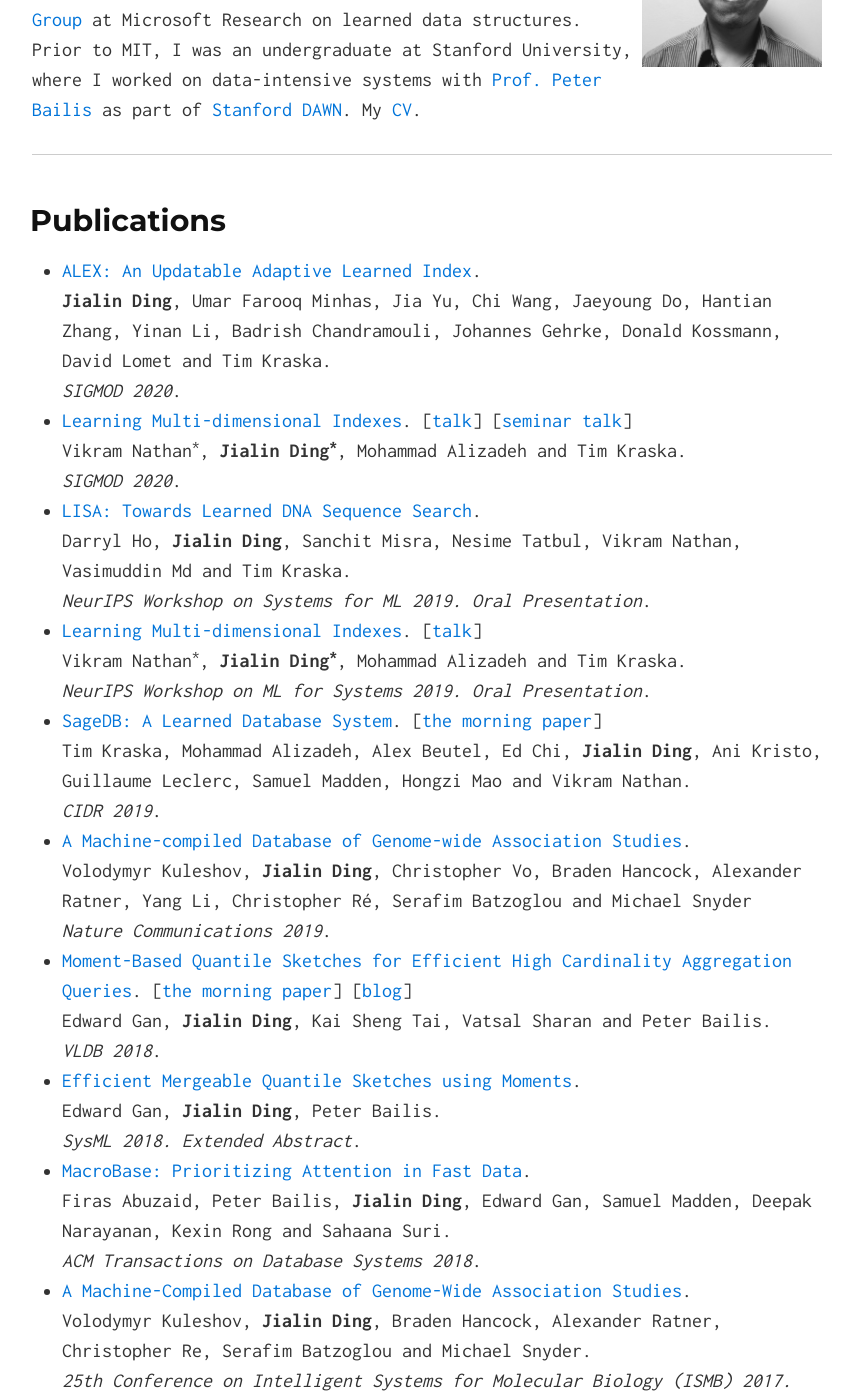
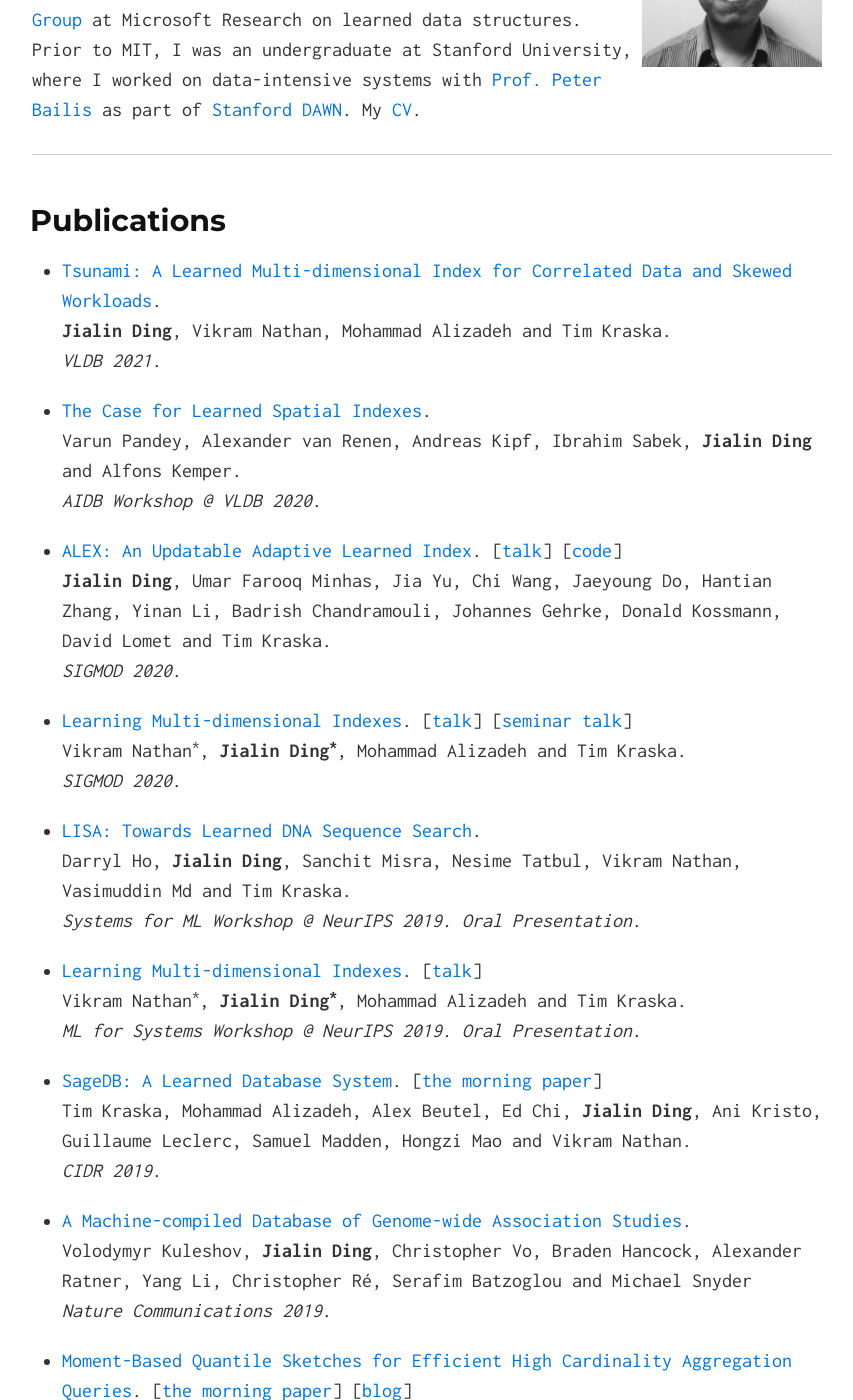
Before and after one commit to jialinding/jialinding.github.io, a Jekyll site: the page built from index.md, in a window 1280 px wide and 1400 px high, scrolled down 355 px. Shown: the whole window, without its empty margins (208-1061 px from the left). Built offline with Jekyll 4.4.1, drawn with Linux system fonts in a browser that asks for light colours; some of the changed text lies outside the part shown.

Commit message:
Update: July 2020

```diff
--- a/_config.yml
+++ b/_config.yml
@@ -16,7 +16,7 @@
 title: Jialin Ding
 email: jialind@mit.edu
 description: >- # this means to ignore newlines until "baseurl:"
-  I am a second year CS PhD in the MIT Database Group, where I am advised by Prof. Tim Kraska.
+  I am a third year CS PhD in the MIT Database Group, where I am advised by Prof. Tim Kraska.
   My interests lie broadly in the intersection of systems and machine learning.
 baseurl: "" # the subpath of your site, e.g. /blog
 url: "" # the base hostname & protocol for your site, e.g. http://example.com
--- a/index.md
+++ b/index.md
@@ -19,36 +19,53 @@ My [CV](/cv.pdf).
 
 ## Publications
 
-- [ALEX: An Updatable Adaptive Learned Index](https://www.microsoft.com/en-us/research/uploads/prod/2020/04/MSRAlexTechnicalReport.pdf). <br>
+- [Tsunami: A Learned Multi-dimensional Index for Correlated Data and Skewed Workloads](https://arxiv.org/pdf/2006.13282.pdf). <br>
+**Jialin Ding**, Vikram Nathan, Mohammad Alizadeh and Tim Kraska. <br>
+*VLDB 2021*.
+
+- [The Case for Learned Spatial Indexes](https://sites.google.com/view/aidb2020). <br>
+Varun Pandey, Alexander van Renen, Andreas Kipf, Ibrahim Sabek, **Jialin Ding** and Alfons Kemper. <br>
+*AIDB Workshop @ VLDB 2020*.
+
+- [ALEX: An Updatable Adaptive Learned Index](https://arxiv.org/pdf/1905.08898.pdf). [[talk](https://www.youtube.com/watch?v=wVxbOcwYZ8I)] [[code](https://github.com/microsoft/ALEX)]<br>
 **Jialin Ding**, Umar Farooq Minhas, Jia Yu, Chi Wang, Jaeyoung Do, Hantian Zhang, Yinan Li, Badrish Chandramouli, Johannes Gehrke, Donald Kossmann, David Lomet and Tim Kraska. <br>
 *SIGMOD 2020*.
+
 - [Learning Multi-dimensional Indexes](https://arxiv.org/pdf/1912.01668.pdf). [[talk](https://slideslive.com/38922481/contributed-talk-3-learning-multidimensional-indexes)] [[seminar talk](https://drive.google.com/file/d/13D6f_f7N018Cim4_crL0NJkjWAuKOjHg/view)]<br>
 Vikram Nathan<sup>\*</sup>, **Jialin Ding<sup>\*</sup>**, Mohammad Alizadeh and Tim Kraska. <br>
 *SIGMOD 2020*.
+
 - [LISA: Towards Learned DNA Sequence Search](https://arxiv.org/pdf/1910.04728.pdf). <br>
 Darryl Ho, **Jialin Ding**, Sanchit Misra, Nesime Tatbul, Vikram Nathan, Vasimuddin Md and Tim Kraska. <br>
-*NeurIPS Workshop on Systems for ML 2019. Oral Presentation*.
-- [Learning Multi-dimensional Indexes](http://mlforsystems.org/accepted_papers.html). [[talk](https://slideslive.com/38922481/contributed-talk-3-learning-multidimensional-indexes)]<br>
+*Systems for ML Workshop @ NeurIPS 2019. Oral Presentation*.
+
+- [Learning Multi-dimensional Indexes](http://mlforsystems.org/assets/papers/neurips2019/learning_nathan_2019.pdf). [[talk](https://slideslive.com/38922481/contributed-talk-3-learning-multidimensional-indexes)]<br>
 Vikram Nathan<sup>\*</sup>, **Jialin Ding<sup>\*</sup>**, Mohammad Alizadeh and Tim Kraska. <br>
-*NeurIPS Workshop on ML for Systems 2019. Oral Presentation*.
+*ML for Systems Workshop @ NeurIPS 2019. Oral Presentation*.
+
 - [SageDB: A Learned Database System](http://cidrdb.org/cidr2019/papers/p117-kraska-cidr19.pdf). [[the morning paper](https://blog.acolyer.org/2019/01/16/sagedb-a-learned-database-system/)]<br>
 Tim Kraska, Mohammad Alizadeh, Alex Beutel, Ed Chi, **Jialin Ding**, Ani Kristo, Guillaume Leclerc, Samuel Madden, Hongzi Mao and Vikram Nathan. <br>
 *CIDR 2019*.
+
 - [A Machine-compiled Database of Genome-wide Association Studies](https://www.nature.com/articles/s41467-019-11026-x). <br>
 Volodymyr Kuleshov, **Jialin Ding**, Christopher Vo, Braden Hancock, Alexander Ratner, Yang Li, Christopher Ré, Serafim Batzoglou and Michael Snyder <br>
 *Nature Communications 2019*.
+
 - [Moment-Based Quantile Sketches for Efficient High Cardinality Aggregation Queries](https://arxiv.org/pdf/1803.01969.pdf). [[the morning paper](https://blog.acolyer.org/2018/10/31/moment-based-quantile-sketches-for-efficient-high-cardinality-aggregation-queries/)] [[blog](https://dawn.cs.stanford.edu/2018/08/29/moments/)]<br>
 Edward Gan, **Jialin Ding**, Kai Sheng Tai, Vatsal Sharan and Peter Bailis. <br>
 *VLDB 2018*.
+
 - [Efficient Mergeable Quantile Sketches using Moments](http://dawn.cs.stanford.edu/pubs/gan2018emerge.pdf). <br>
 Edward Gan, **Jialin Ding**, Peter Bailis. <br>
 *SysML 2018. Extended Abstract*.
+
 - [MacroBase: Prioritizing Attention in Fast Data](https://dl.acm.org/citation.cfm?doid=3298792.3276463). <br>
 Firas Abuzaid, Peter Bailis, **Jialin Ding**, Edward Gan, Samuel Madden, Deepak Narayanan, Kexin Rong and Sahaana Suri. <br>
-*ACM Transactions on Database Systems 2018*.
+*TODS 2018*.
+
 - [A Machine-Compiled Database of Genome-Wide Association Studies](https://drive.google.com/file/d/0B4y0zfdRviKsRW5Zd0FBVlFIa3c/view). <br>
 Volodymyr Kuleshov, **Jialin Ding**, Braden Hancock, Alexander Ratner, Christopher Re, Serafim Batzoglou and Michael Snyder. <br>
-*25th Conference on Intelligent Systems for Molecular Biology (ISMB) 2017. Short Paper*.
+*ISMB 2017. Short Paper*.
 
 ---
 
```
Also changed, not shown: other parts of index.md (+2 -2 lines), 1 other file.
